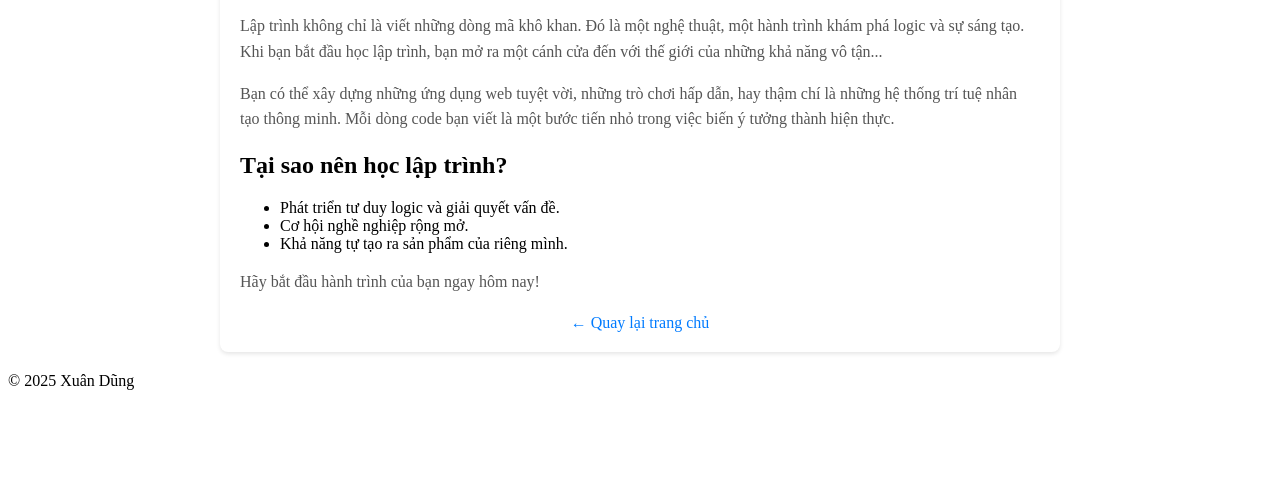
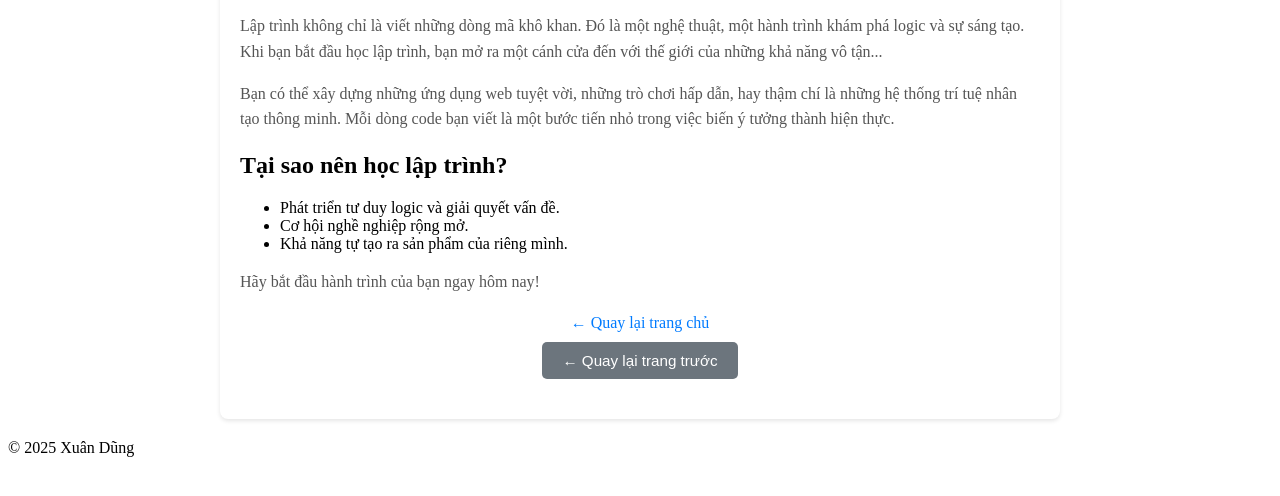
Before and after one commit to Dungnx899/Dung1, a plain HTML site: page kham-pha-lap-trinh.html in a window 1280 px wide. Shown: the part 246-742 px from the top of the page. Drawn offline with Linux system fonts and the light colour scheme.

Commit message:
lkjoiuiyi

```diff
--- a/kham-pha-lap-trinh.html
+++ b/kham-pha-lap-trinh.html
@@ -32,6 +32,23 @@
         .back-to-home:hover {
             text-decoration: underline;
         }
+        .generic-back-button {
+            display: block;
+            width: fit-content;
+            margin: 10px auto 20px auto;
+            padding: 10px 20px;
+            background-color: #6c757d; /* Màu xám trung tính */
+            color: white;
+            border: none;
+            border-radius: 5px;
+            cursor: pointer;
+            text-align: center;
+            text-decoration: none;
+            font-size: 0.95em;
+        }
+        .generic-back-button:hover {
+            background-color: #5a6268;
+        }
     </style>
 </head>
 <body>
@@ -59,6 +76,10 @@
         <p>Hãy bắt đầu hành trình của bạn ngay hôm nay!</p>
 
         <a href="../index.html" class="back-to-home">&larr; Quay lại trang chủ</a>
+
+        <!-- Nút Quay lại trang trước -->
+        <button onclick="history.back()" class="generic-back-button">&larr; Quay lại trang trước</button>
+
     </div>
 
     <footer>
```
Also changed, not shown: css/back.css (added).
